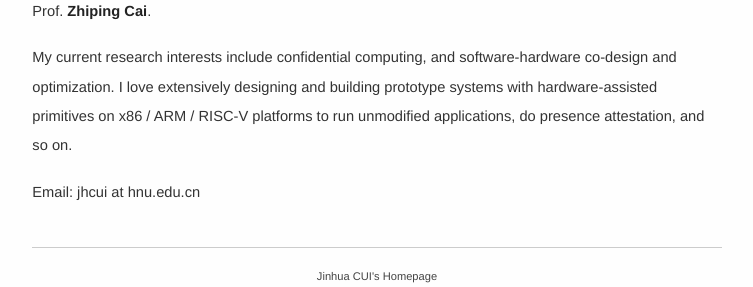
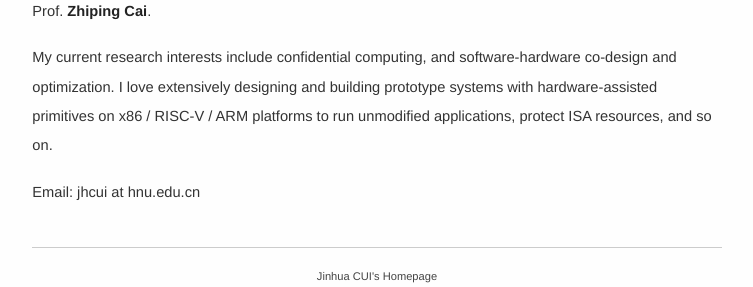
Before and after one commit to cimcs/cimcs.github.io, a Jekyll site: the page built from index.md, in a window 1280 px wide. Shown: the part 300-587 px from the top of the page, without its empty margins (263-1016 px from the left). Built offline with Jekyll 4.4.1, drawn with Linux system fonts in a browser that asks for light colours; comment, search, counter and statistics services are not loaded.

Commit message:
Update index.md

```diff
--- a/index.md
+++ b/index.md
@@ -11,7 +11,7 @@ I am an associate professor at **[Hunan University]**. I earned my Ph.D. degree
 
 <!--I obtained my Master degree at the **[Xidian University]**.-->
 
-My current research interests include confidential computing, and software-hardware co-design and optimization. I love extensively designing and building prototype systems with hardware-assisted primitives on x86 / ARM / RISC-V platforms to run unmodified applications, do presence attestation, and so on.
+My current research interests include confidential computing, and software-hardware co-design and optimization. I love extensively designing and building prototype systems with hardware-assisted primitives on x86 / RISC-V / ARM platforms to run unmodified applications, protect ISA resources, and so on.
 
 
 Email: jhcui at hnu.edu.cn <!-- <br />
```
